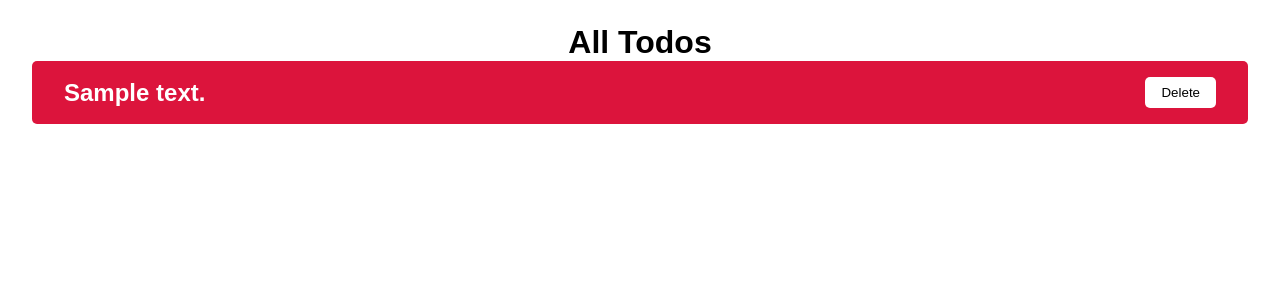
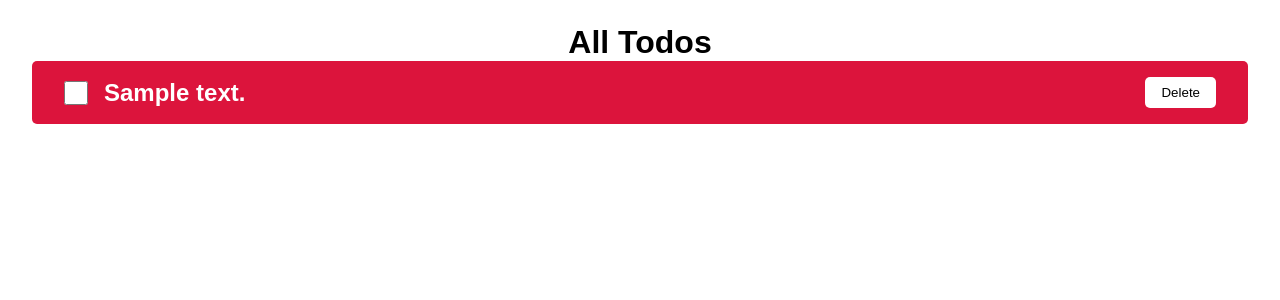
Before and after one commit to drew18moore/django-todos, a Django app: template templates/index.html in a window 1280 px wide. Shown: the part 69-369 px from the top of the page. Run offline with Django 3.2, Linux system fonts and the light colour scheme; the template is opened without the code that fills it: most values are stand-ins (such as "Sample title", 1, 10 or a date in 2020).

Commit message:
Created checkbox for each todos. Created url 'todo/:id/check' and check_todo view. Created a checkTodo.js file that uses ajax.

```diff
--- a/static/css/index.css
+++ b/static/css/index.css
@@ -91,3 +91,16 @@ nav button {
   padding: 0.5rem 1rem;
   cursor: pointer;
 }
+
+.todo .left-align {
+  display: flex;
+  align-items: center;
+  gap: 1rem;
+}
+
+.todo input[type="checkbox"] {
+  vertical-align: middle;
+  width: 1.5rem;
+  height: 1.5rem;
+  cursor: pointer;
+}
--- /dev/null
+++ b/static/js/checkTodo.js
@@ -0,0 +1,14 @@
+$(document).ready(() => {
+  $(".checkbox").click((e) => {
+    let id = $(e.target).attr("id");
+    let isChecked = $(e.target).is(":checked")
+
+    $.ajax({
+      // data: id,
+      url: `todo/${id}/check`,
+      success: (res) => {
+        console.log(res);
+      }
+    })
+  })
+})
--- a/templates/index.html
+++ b/templates/index.html
@@ -7,6 +7,8 @@
     <meta name="viewport" content="width=device-width, initial-scale=1.0" />
     <title>TodoApp</title>
     <link rel="stylesheet" href={% static "css/index.css" %}>
+    <script src="https://ajax.googleapis.com/ajax/libs/jquery/3.6.3/jquery.min.js"></script>
+    <script src={% static "js/checkTodo.js" %} type="module"></script>
   </head>
   <body>
     <header>
@@ -23,7 +25,13 @@
     <div class="todos">
       {% for todo in todos %}
         <div class="todo">
+          <div class="left-align">
+            <form action="{% url 'check_todo' todo.id %}" method="POST">
+              {% csrf_token %}
+              <input type="checkbox" id="{{ todo.id }}" class="checkbox">
+            </form>
             <h2>{{ todo.body }}</h2>
+          </div>
           <div class="buttons">
             <form action="{%  url 'delete_todo' todo.id %}" method="post">
               {% csrf_token %}
--- a/todos/urls.py
+++ b/todos/urls.py
@@ -7,4 +7,5 @@ urlpatterns = [
     path("register", views.register_view, name="register"),
     path("logout", views.logout_view, name="logout"),
     path("todo/<int:todo_id>/delete/", views.delete_todo, name="delete_todo"),
+    path("todo/<int:todo_id>/check/", views.check_todo, name="check_todo"),
 ]
```
Also changed, not shown: todos/views.py (+6 -1 lines). Lines whose indentation alone changed are shown as unchanged.
